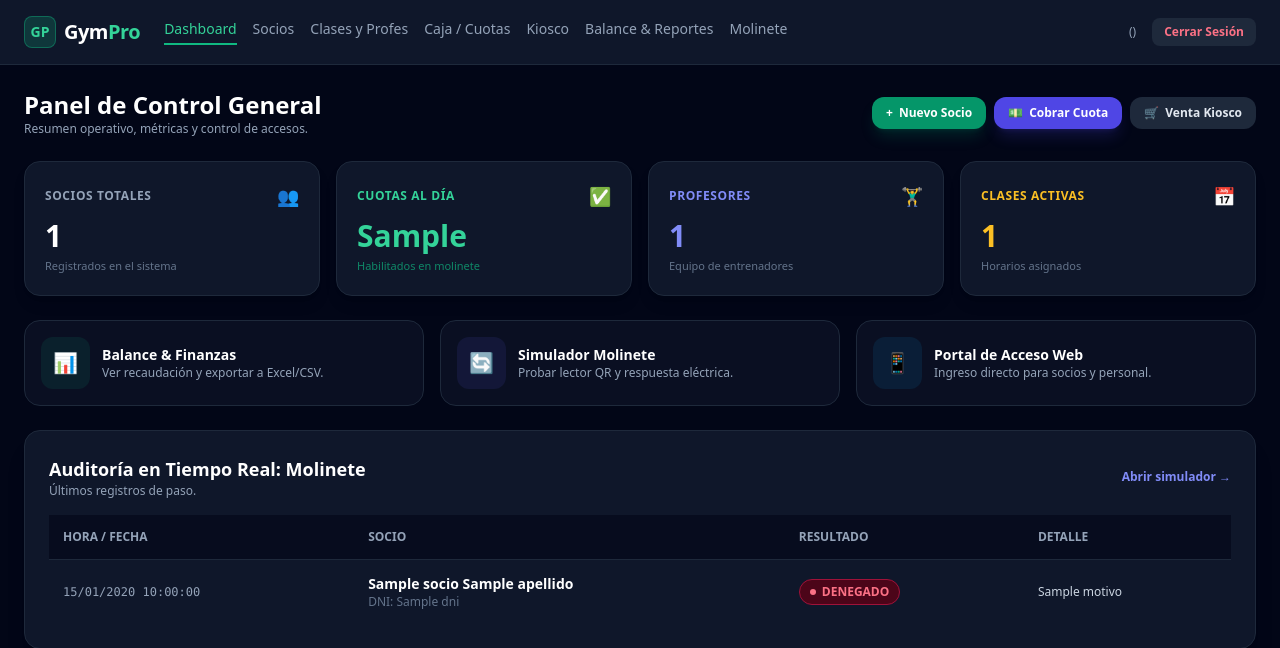
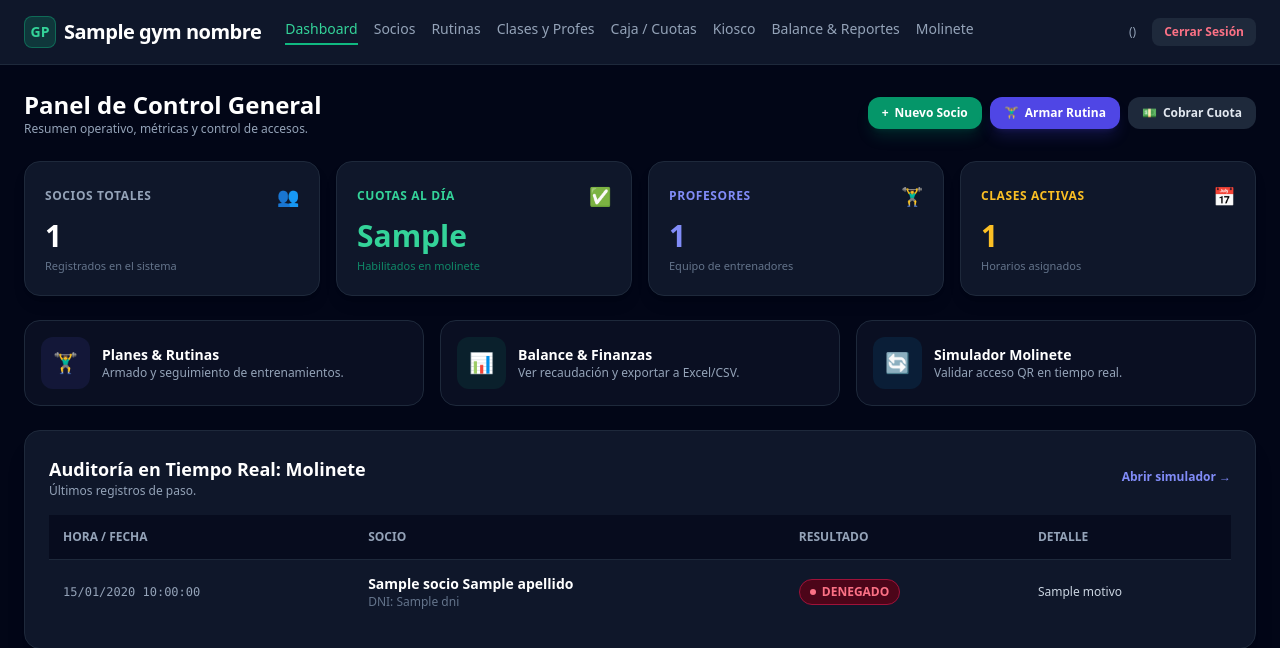
Before and after one commit to SirPinion1988/gym-system, a FastAPI app: template templates/dashboard.html in a window 1280 px wide. Shown: the top 648 px of the page. Run offline with FastAPI, Linux system fonts and the light colour scheme; the template is opened without the code that fills it: most values are stand-ins (such as "Sample title", 1, 10 or a date in 2020); some libraries are stand-ins or nearby versions.

Commit message:
feat: rutinas

```diff
--- a/templates/dashboard.html
+++ b/templates/dashboard.html
@@ -3,22 +3,23 @@
 <head>
     <meta charset="UTF-8">
     <meta name="viewport" content="width=device-width, initial-scale=1.0">
-    <title>Dashboard Principal | GymPro</title>
+    <title>Dashboard Principal | {{ gym_nombre }}</title>
     <script src="https://cdn.tailwindcss.com"></script>
 </head>
 <body class="bg-slate-950 text-slate-100 min-h-screen flex flex-col">
-    <!-- Navbar -->
+    <!-- Navbar Superior Completa -->
     <header class="bg-slate-900 border-b border-slate-800 px-6 py-4 flex items-center justify-between sticky top-0 z-40">
         <div class="flex items-center space-x-6">
             <div class="flex items-center space-x-2">
                 <div class="w-8 h-8 rounded-lg bg-emerald-500/20 border border-emerald-500/40 flex items-center justify-center font-black text-emerald-400 text-sm">
                     GP
                 </div>
-                <span class="text-xl font-bold tracking-tight text-white">Gym<span class="text-emerald-400">Pro</span></span>
+                <span class="text-xl font-bold tracking-tight text-white">{{ gym_nombre }}</span>
             </div>
             <nav class="hidden lg:flex space-x-4 text-sm font-medium">
                 <a href="/dashboard" class="text-emerald-400 border-b-2 border-emerald-500 pb-1">Dashboard</a>
                 <a href="/socios" class="text-slate-400 hover:text-white transition">Socios</a>
+                <a href="/rutinas" class="text-slate-400 hover:text-white transition">Rutinas</a>
                 <a href="/clases-profesores" class="text-slate-400 hover:text-white transition">Clases y Profes</a>
                 <a href="/caja-pagos" class="text-slate-400 hover:text-white transition">Caja / Cuotas</a>
                 <a href="/kiosco" class="text-slate-400 hover:text-white transition">Kiosco</a>
@@ -37,9 +38,11 @@
         </div>
     </header>
 
+    <!-- Menú Responsive Móvil -->
     <nav class="lg:hidden bg-slate-900 border-b border-slate-800 px-4 py-2.5 flex overflow-x-auto space-x-4 text-xs font-medium">
         <a href="/dashboard" class="text-emerald-400 font-bold whitespace-nowrap">Dashboard</a>
         <a href="/socios" class="text-slate-400 whitespace-nowrap">Socios</a>
+        <a href="/rutinas" class="text-slate-400 whitespace-nowrap">Rutinas</a>
         <a href="/clases-profesores" class="text-slate-400 whitespace-nowrap">Clases y Profes</a>
         <a href="/caja-pagos" class="text-slate-400 whitespace-nowrap">Caja / Cuotas</a>
         <a href="/kiosco" class="text-slate-400 whitespace-nowrap">Kiosco</a>
@@ -50,6 +53,7 @@
         <a href="/molinete" class="text-slate-400 whitespace-nowrap">Molinete</a>
     </nav>
 
+    <!-- Contenido Principal -->
     <main class="flex-1 p-6 max-w-7xl mx-auto w-full space-y-6">
         <div class="flex flex-col sm:flex-row justify-between items-start sm:items-center gap-4">
             <div>
@@ -60,15 +64,16 @@
                 <a href="/socios" class="bg-emerald-600 hover:bg-emerald-500 px-3.5 py-2 rounded-xl text-xs font-bold text-white transition flex items-center gap-1.5 shadow-lg shadow-emerald-600/20">
                     <span>+</span> Nuevo Socio
                 </a>
-                <a href="/caja-pagos" class="bg-indigo-600 hover:bg-indigo-500 px-3.5 py-2 rounded-xl text-xs font-bold text-white transition flex items-center gap-1.5 shadow-lg shadow-indigo-600/20">
+                <a href="/rutinas" class="bg-indigo-600 hover:bg-indigo-500 px-3.5 py-2 rounded-xl text-xs font-bold text-white transition flex items-center gap-1.5 shadow-lg shadow-indigo-600/20">
+                    <span>🏋️‍♂️</span> Armar Rutina
+                </a>
+                <a href="/caja-pagos" class="bg-slate-800 hover:bg-slate-700 px-3.5 py-2 rounded-xl text-xs font-bold text-slate-200 transition flex items-center gap-1.5">
                     <span>💵</span> Cobrar Cuota
-                </a>
-                <a href="/kiosco" class="bg-slate-800 hover:bg-slate-700 px-3.5 py-2 rounded-xl text-xs font-bold text-slate-200 transition flex items-center gap-1.5">
-                    <span>🛒</span> Venta Kiosco
                 </a>
             </div>
         </div>
 
+        <!-- Tarjetas de Métricas -->
         <div class="grid grid-cols-2 md:grid-cols-4 gap-4">
             <div class="bg-slate-900 border border-slate-800 rounded-2xl p-5 shadow-lg">
                 <div class="flex justify-between items-center text-slate-400 mb-2">
@@ -107,7 +112,20 @@
             </div>
         </div>
 
+        <!-- Módulos de Acceso Rápido -->
         <div class="grid grid-cols-1 md:grid-cols-3 gap-4">
+            <a href="/rutinas" class="bg-slate-900/60 hover:bg-slate-900 border border-slate-800 hover:border-indigo-500/50 rounded-2xl p-4 transition group">
+                <div class="flex items-center space-x-3">
+                    <div class="p-3 bg-indigo-500/10 rounded-xl text-indigo-400 text-xl group-hover:scale-110 transition-transform">
+                        🏋️‍♂️
+                    </div>
+                    <div>
+                        <h3 class="font-bold text-sm text-white">Planes & Rutinas</h3>
+                        <p class="text-xs text-slate-400">Armado y seguimiento de entrenamientos.</p>
+                    </div>
+                </div>
+            </a>
+
             <a href="/balance" class="bg-slate-900/60 hover:bg-slate-900 border border-slate-800 hover:border-emerald-500/50 rounded-2xl p-4 transition group">
                 <div class="flex items-center space-x-3">
                     <div class="p-3 bg-emerald-500/10 rounded-xl text-emerald-400 text-xl group-hover:scale-110 transition-transform">
@@ -120,31 +138,20 @@
                 </div>
             </a>
 
-            <a href="/molinete" class="bg-slate-900/60 hover:bg-slate-900 border border-slate-800 hover:border-indigo-500/50 rounded-2xl p-4 transition group">
+            <a href="/molinete" class="bg-slate-900/60 hover:bg-slate-900 border border-slate-800 hover:border-sky-500/50 rounded-2xl p-4 transition group">
                 <div class="flex items-center space-x-3">
-                    <div class="p-3 bg-indigo-500/10 rounded-xl text-indigo-400 text-xl group-hover:scale-110 transition-transform">
+                    <div class="p-3 bg-sky-500/10 rounded-xl text-sky-400 text-xl group-hover:scale-110 transition-transform">
                         🔄
                     </div>
                     <div>
                         <h3 class="font-bold text-sm text-white">Simulador Molinete</h3>
-                        <p class="text-xs text-slate-400">Probar lector QR y respuesta eléctrica.</p>
-                    </div>
-                </div>
-            </a>
-
-            <a href="/" target="_blank" class="bg-slate-900/60 hover:bg-slate-900 border border-slate-800 hover:border-sky-500/50 rounded-2xl p-4 transition group">
-                <div class="flex items-center space-x-3">
-                    <div class="p-3 bg-sky-500/10 rounded-xl text-sky-400 text-xl group-hover:scale-110 transition-transform">
-                        📱
-                    </div>
-                    <div>
-                        <h3 class="font-bold text-sm text-white">Portal de Acceso Web</h3>
-                        <p class="text-xs text-slate-400">Ingreso directo para socios y personal.</p>
+                        <p class="text-xs text-slate-400">Validar acceso QR en tiempo real.</p>
                     </div>
                 </div>
             </a>
         </div>
 
+        <!-- Tabla de Auditoría del Molinete -->
         <div class="bg-slate-900 border border-slate-800 rounded-2xl p-6 shadow-xl">
             <div class="flex justify-between items-center mb-4">
                 <div>
@@ -197,9 +204,9 @@
                                 {% elif a.motivo == 'PERMISO_ESPECIAL' %}
                                     <span class="text-indigo-400 font-medium">Permiso especial administrativo</span>
                                 {% elif a.motivo == 'CUOTA_VENCIDA' %}
-                                    <span class="text-rose-400 font-medium">Falta regularizar cuota</span>
+                                    <span class="text-rose-400 font-medium">Cuota impaga / vencida</span>
                                 {% elif a.motivo == 'APTO_MEDICO_VENCIDO' %}
-                                    <span class="text-amber-400 font-medium">Falta regularizar apto médico</span>
+                                    <span class="text-amber-400 font-medium">Apto médico vencido</span>
                                 {% elif a.motivo == 'BLOQUEADO_MANUAL' %}
                                     <span class="text-rose-400 font-medium">Bloqueado por administración</span>
                                 {% else %}
```
Also changed, not shown: templates/caja_pagos.html (+5 -4 lines), templates/clases_profesores.html (+6 -5 lines), templates/kiosco.html (+5 -7 lines), templates/usuarios.html (+4 -3 lines).
